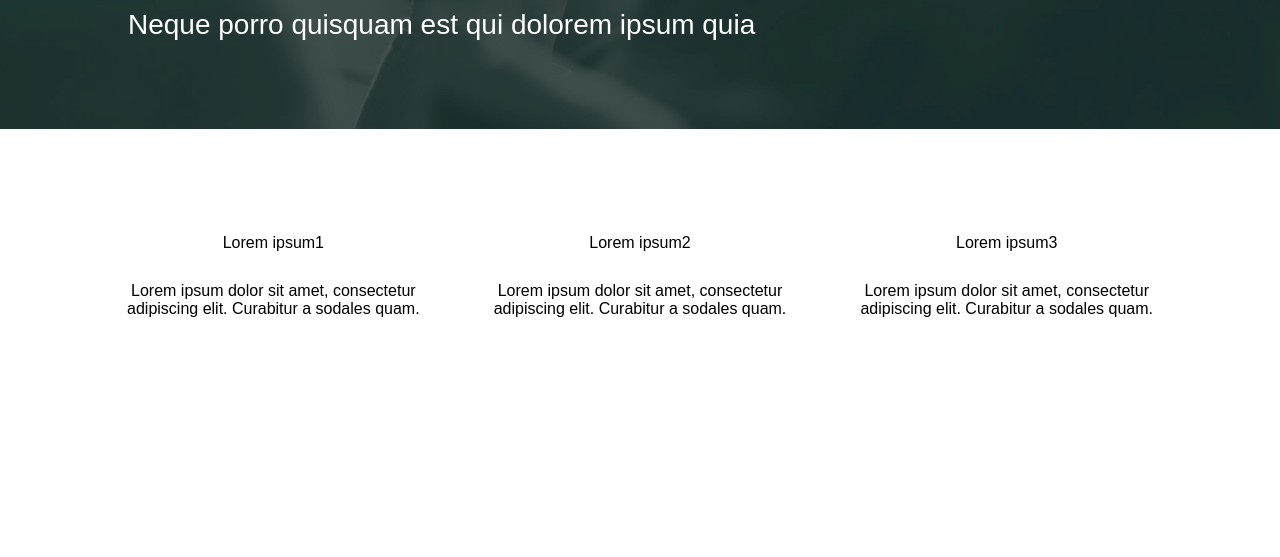
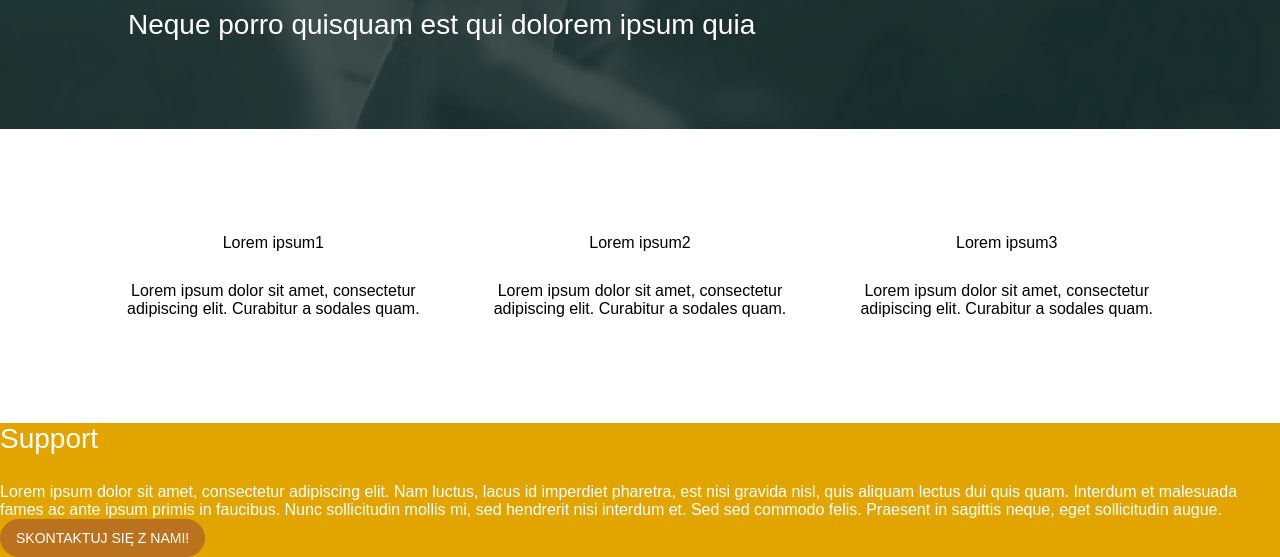
Before and after one commit to Redpike/softnet-website, a Gatsby site: page / in a window 1280 px wide. Shown: the part 610-1167 px from the top of the page. Before the commit the page ends 1033 px from the top, so only its background shows below. Built offline with nearby package versions, Linux system fonts and the light colour scheme; Gatsby itself is replaced by a stand-in of ours.

Commit message:
Add simple Support component (not styled)

```diff
--- /dev/null
+++ b/src/components/Support/Support.js
@@ -0,0 +1,69 @@
+import React from 'react';
+import styled from 'styled-components';
+
+const SupportItem = styled.div`
+
+`;
+
+const SupportHeader = styled.div`
+
+`;
+
+const SupportText = styled.div`
+`;
+
+const SupportLineSeparator = styled.div`
+
+`;
+
+const SupportButton = styled.a`
+    display: inline-block;
+    font-size: 1.4rem;
+    color: #FFF;
+    text-decoration: none;
+    padding: 1rem 1.5rem;
+    text-transform: uppercase;
+    background-color: #BB721E;
+    border: 1px solid #BB721E;
+    border-radius: 25px;
+    transition: .25s all ease-out;
+
+    &:hover {
+        color: #BB721E;
+        background-color: #FFF;
+    }
+`;
+
+const SupportInnerWrapper = styled.div`
+    color: #FFF;
+    background-color: #E2A500;
+`;
+
+const SupportWrapper = styled.div`
+
+`;
+
+const Support = () => (
+    <SupportWrapper>
+        <SupportInnerWrapper>
+            <SupportItem>
+                <SupportHeader>
+                    <h3>
+                        Support
+                    </h3>
+                </SupportHeader>
+                <SupportLineSeparator>
+
+                </SupportLineSeparator>
+                <SupportText>
+                    Lorem ipsum dolor sit amet, consectetur adipiscing elit. Nam luctus, lacus id imperdiet pharetra, est nisi gravida nisl, quis aliquam lectus dui quis quam. Interdum et malesuada fames ac ante ipsum primis in faucibus. Nunc sollicitudin mollis mi, sed hendrerit nisi interdum et. Sed sed commodo felis. Praesent in sagittis neque, eget sollicitudin augue.
+                </SupportText>
+            </SupportItem>
+            <SupportButton href='https://sioz.softnet.com.pl' target='_blank'>
+                Skontaktuj się z Nami!
+            </SupportButton>
+        </SupportInnerWrapper>
+    </SupportWrapper>
+);
+
+export default Support;
--- a/src/pages/index.js
+++ b/src/pages/index.js
@@ -2,12 +2,14 @@ import React from "react";
 import MainTemplate from "../templates/MainTemplate/MainTemplate";
 import FrontSlider from "../components/FrontSlider/FrontSlider";
 import CompanyGoals from "../components/CompanyGoals/CompanyGoals";
+import Support from "../components/Support/Support";
 
 const IndexPage = () => (
   <>
     <MainTemplate>
       <FrontSlider />
       <CompanyGoals />
+      <Support />
     </MainTemplate>
   </>
 );
```
